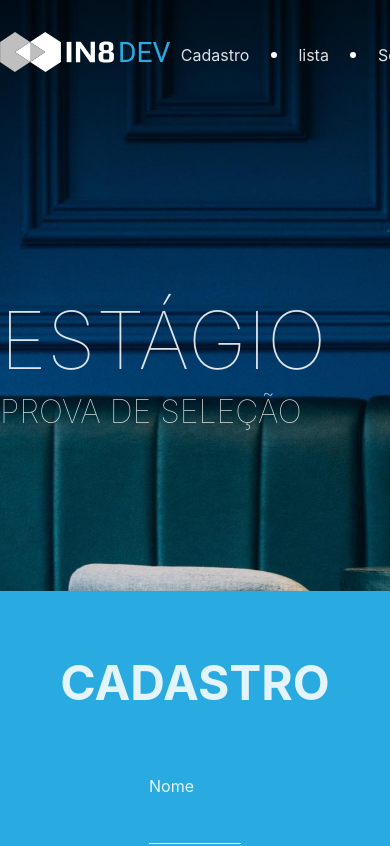
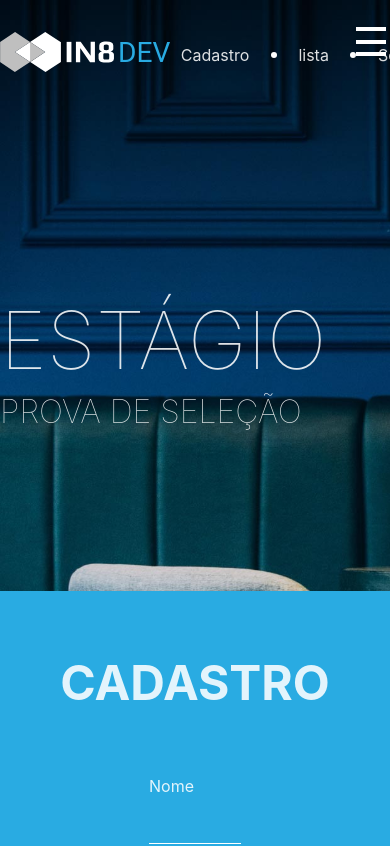
Before and after one commit to lucasmbrute2/landpage-FD, a React (Vite) app: page / in a window 390 px wide. Shown: the top 846 px of the page. Built offline with nearby package versions, Linux system fonts and the light colour scheme; no server answers.

Commit message:
feat: implemented mobile menu bar

```diff
--- a/src/components/Header/Header.scss
+++ b/src/components/Header/Header.scss
@@ -14,12 +14,15 @@
     align-items: center;
 
     &-nav {
+
+
+
       &-ul {
         display: flex;
         justify-content: space-around;
         align-items: center;
         width: 300px;
-
+        flex-wrap: wrap;
       }
 
       &-li:hover {
@@ -59,3 +62,81 @@
 .logo {
   width: 170px;
 }
+
+.icon {
+  position: absolute;
+  right: 1%;
+  height: 30px;
+  cursor: pointer;
+  width: fit-content;
+}
+
+.hamburguer {
+  top: 50%;
+  left: 10%;
+  width: 30px;
+  height: 4px;
+  background-color: #fff;
+  transition: .5s;
+  box-shadow: 0 2px 5px rgba(0, 0, 0, 0.2);
+}
+
+.hamburguer:before {
+  position: absolute;
+  top: -42%;
+  content: "";
+  width: 30px;
+  height: 4px;
+  background-color: #fff;
+  transition: .5s;
+  box-shadow: 0 2px 5px rgba(0, 0, 0, 0.2);
+}
+
+.hamburguer:after {
+  position: absolute;
+  top: 12px;
+  content: '';
+  width: 30px;
+  height: 4px;
+  background-color: #fff;
+  transition: .5s;
+  box-shadow: 0 2px 5px rgba(0, 0, 0, 0.2)
+}
+
+.responsiveList {
+  position: absolute;
+  width: 550px;
+  background-color: tomato;
+  height: 100vh;
+  right: 0;
+  top: 0;
+  margin-top: 0;
+  transition: .3s ease-in;
+  display: flex;
+  flex-direction: column;
+  justify-content: space-evenly;
+  align-items: center;
+}
+
+.icon.iconActive .hamburguer {
+  background: transparent;
+  transition: .3s;
+  box-shadow: 0 2px 5px transparent;
+}
+
+.icon.iconActive .hamburguer::after {
+  top: 0;
+  background: #fff;
+  transform: rotate(135deg);
+}
+
+.icon.iconActive .hamburguer::before {
+  top: 0;
+  background: #fff;
+  transform: rotate(225deg);
+}
+
+.li--active {
+  text-shadow: 0 2px 9px rgba(150, 150, 150, 0.86);
+  font-size: 1.2em;
+}
--- a/src/components/Header/Header.tsx
+++ b/src/components/Header/Header.tsx
@@ -1,7 +1,15 @@
 import "./Header.scss"
 import image1 from "../../assets/logo-in8-dev.svg"
+import { useState } from "react"
 
 export function Header() {
+
+  const [toggle, setToggle] = useState(false)
+
+  function handleMenuBar() {
+    setToggle(!toggle)
+  }
+
   return (
     <div className="header">
       <div className="background-image"></div>
@@ -10,13 +18,16 @@ export function Header() {
           <img src={image1} alt='logo' className='logo' />
         </div>
         <div className="header-container-nav">
-          <ul className="header-container-nav-ul">
-            <li className='header-container-nav-li'>Cadastro</li>
-            <li className="separator"></li>
-            <li className='header-container-nav-li'>lista</li>
-            <li className="separator"></li>
-            <li className='header-container-nav-li'>Sobre mim</li>
+          <ul className={toggle ? "responsiveList" : "header-container-nav-ul"}>
+            <li className={toggle ? "li--active" : 'header-container-nav-li'}>Cadastro</li>
+            <li className={toggle ? "li--active" : "separator"}></li>
+            <li className={toggle ? "li--active" : 'header-container-nav-li'}>lista</li>
+            <li className={toggle ? "li--active" : "separator"}></li>
+            <li className={toggle ? "li--active" : 'header-container-nav-li'}>Sobre mim</li>
           </ul>
+        </div>
+        <div className={toggle ? "icon iconActive" : "icon"} onClick={handleMenuBar}>
+          <div className="hamburguer hamburguerIcon"></div>
         </div>
       </div>
       <div className="header-tittle">
```
